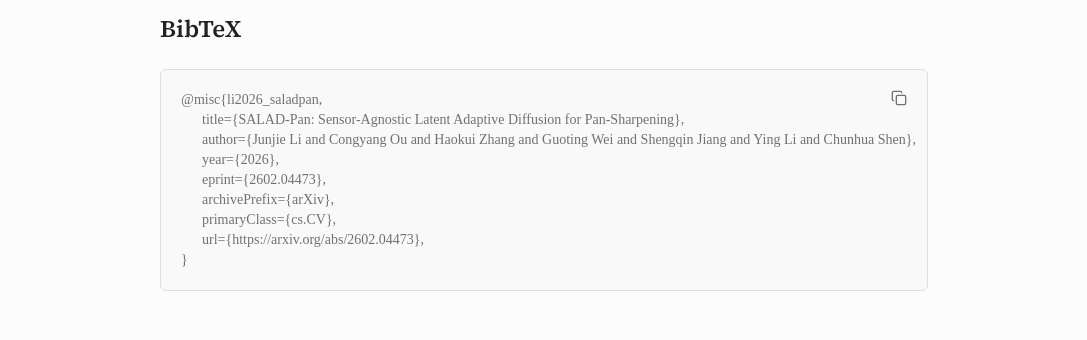
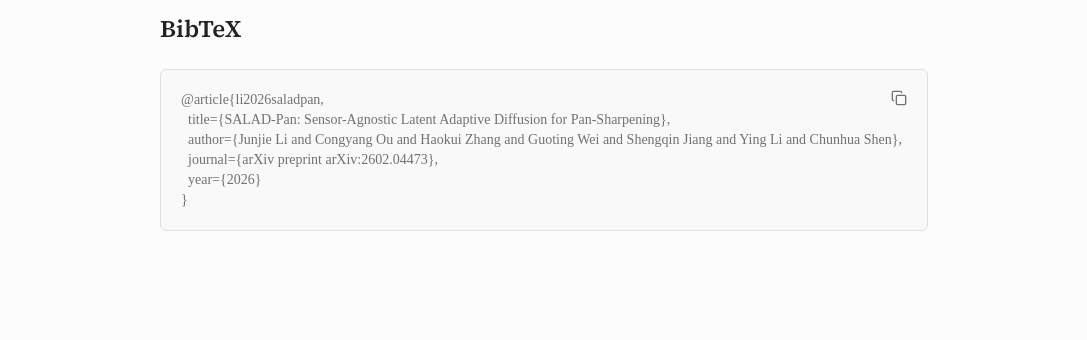
Before and after one commit to salad-pan/salad-pan.github.io, a Next.js app: page / in a window 1280 px wide. Shown: the part 3984-4324 px from the top of the page, without its empty margins (96-1183 px from the left). Built offline with nearby package versions, Linux system fonts and the light colour scheme.

Commit message:
🐞 fix: citation

```diff
--- a/app/page.tsx
+++ b/app/page.tsx
@@ -348,14 +348,11 @@ const visualizationDatasets: VisDataset[] = [
   },
 ]
 
-const bibtex = `@misc{li2026_saladpan,
-      title={SALAD-Pan: Sensor-Agnostic Latent Adaptive Diffusion for Pan-Sharpening},
-      author={Junjie Li and Congyang Ou and Haokui Zhang and Guoting Wei and Shengqin Jiang and Ying Li and Chunhua Shen},
-      year={2026},
-      eprint={2602.04473},
-      archivePrefix={arXiv},
-      primaryClass={cs.CV},
-      url={https://arxiv.org/abs/2602.04473},
+const bibtex = `@article{li2026saladpan,
+  title={SALAD-Pan: Sensor-Agnostic Latent Adaptive Diffusion for Pan-Sharpening},
+  author={Junjie Li and Congyang Ou and Haokui Zhang and Guoting Wei and Shengqin Jiang and Ying Li and Chunhua Shen},
+  journal={arXiv preprint arXiv:2602.04473},
+  year={2026}
 }`
 
 export default function Home() {
--- a/package.json
+++ b/package.json
@@ -64,7 +64,7 @@
   "devDependencies": {
     "@tailwindcss/postcss": "^4.1.9",
     "@types/node": "^22",
-    "@types/react": "^19",
+    "@types/react": "^19.2.14",
     "@types/react-dom": "^19",
     "postcss": "^8.5",
     "tailwindcss": "^4.1.9",
```
Also changed, not shown: 1 other file (tests, documents, lock files or other folders).
